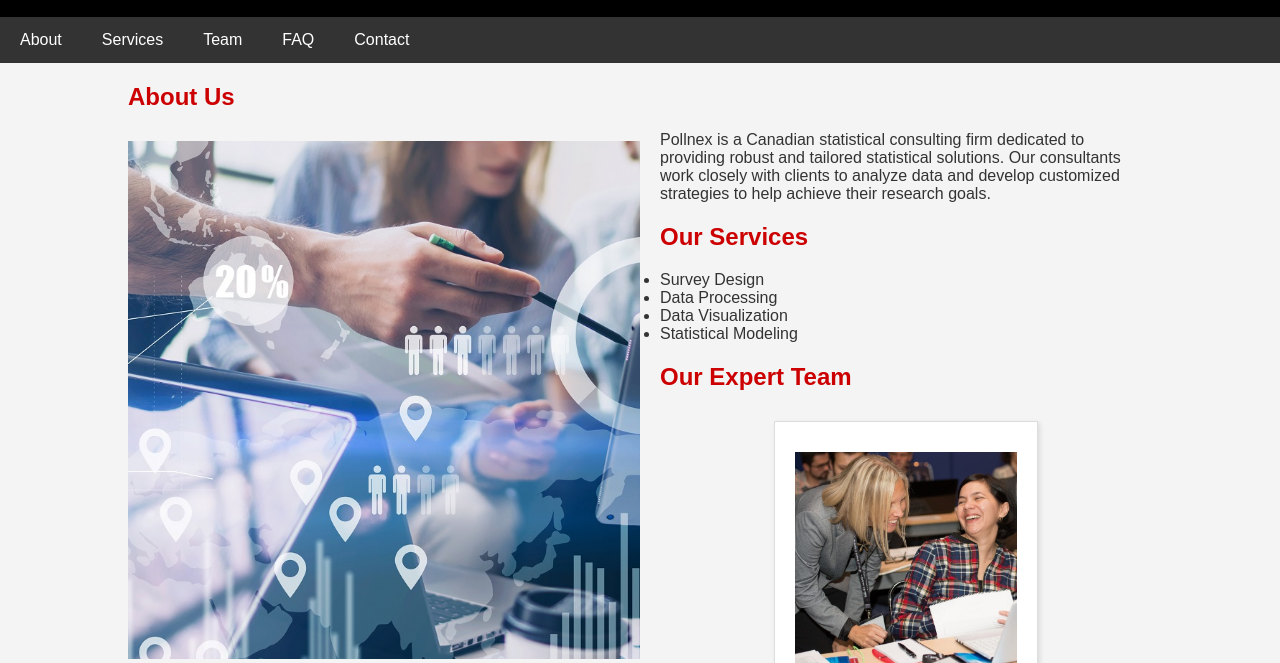
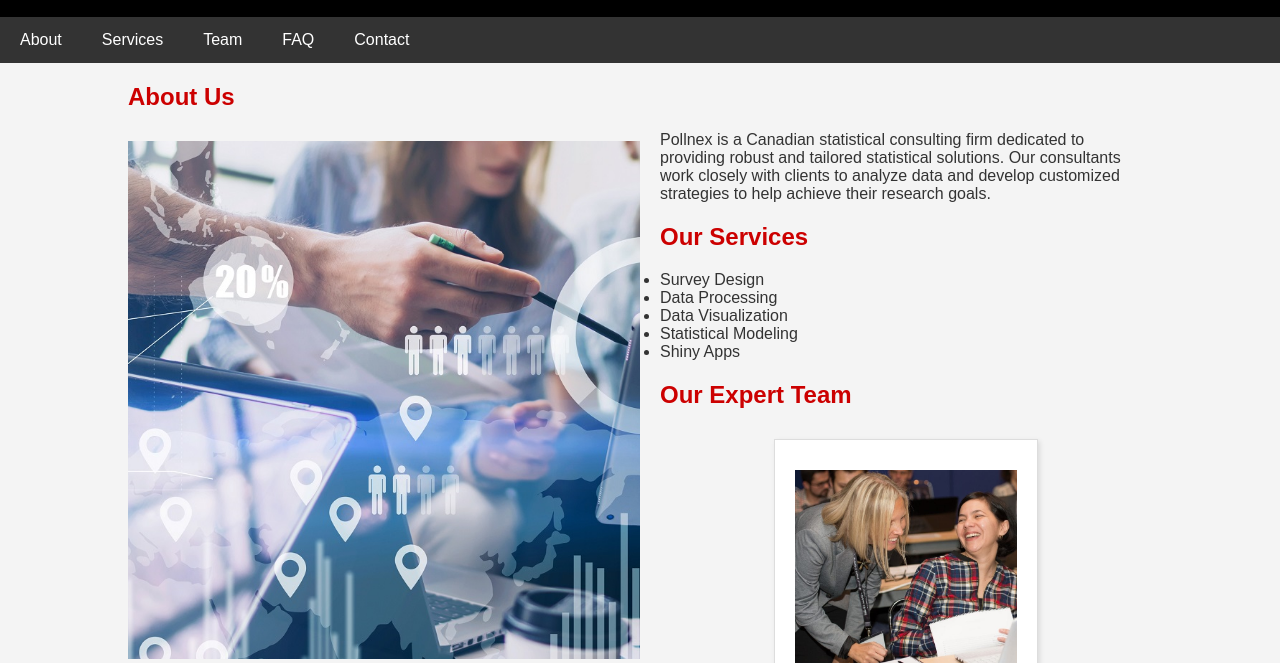
Before and after one commit to stepminer/stepminer.github.io, a plain HTML site: page index.html in a window 1280 px wide. Shown: the part 137-800 px from the top of the page. Drawn offline with Linux system fonts and the light colour scheme.

Commit message:
Add files via upload

```diff
--- a/index.html
+++ b/index.html
@@ -128,6 +128,7 @@
                 <li>Data Processing</li>
                 <li>Data Visualization</li>
                 <li>Statistical Modeling</li>
+		<li>Shiny Apps</li>
             </ul>
         </section>
 
```
